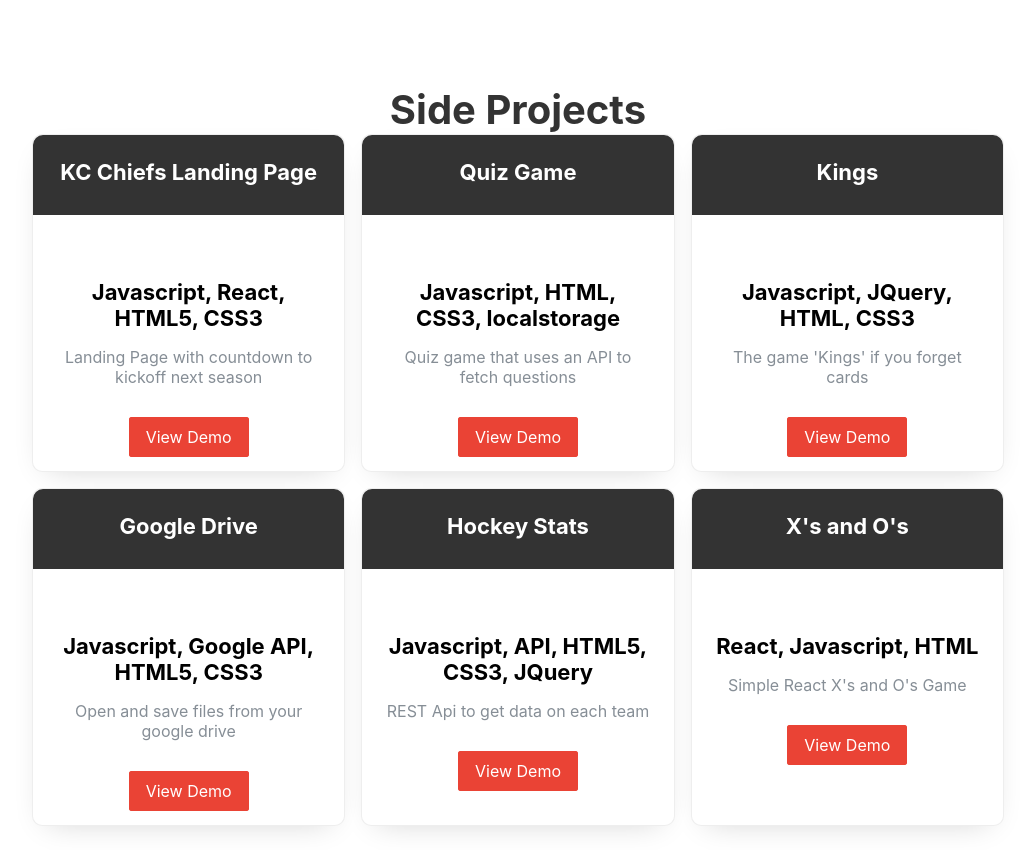
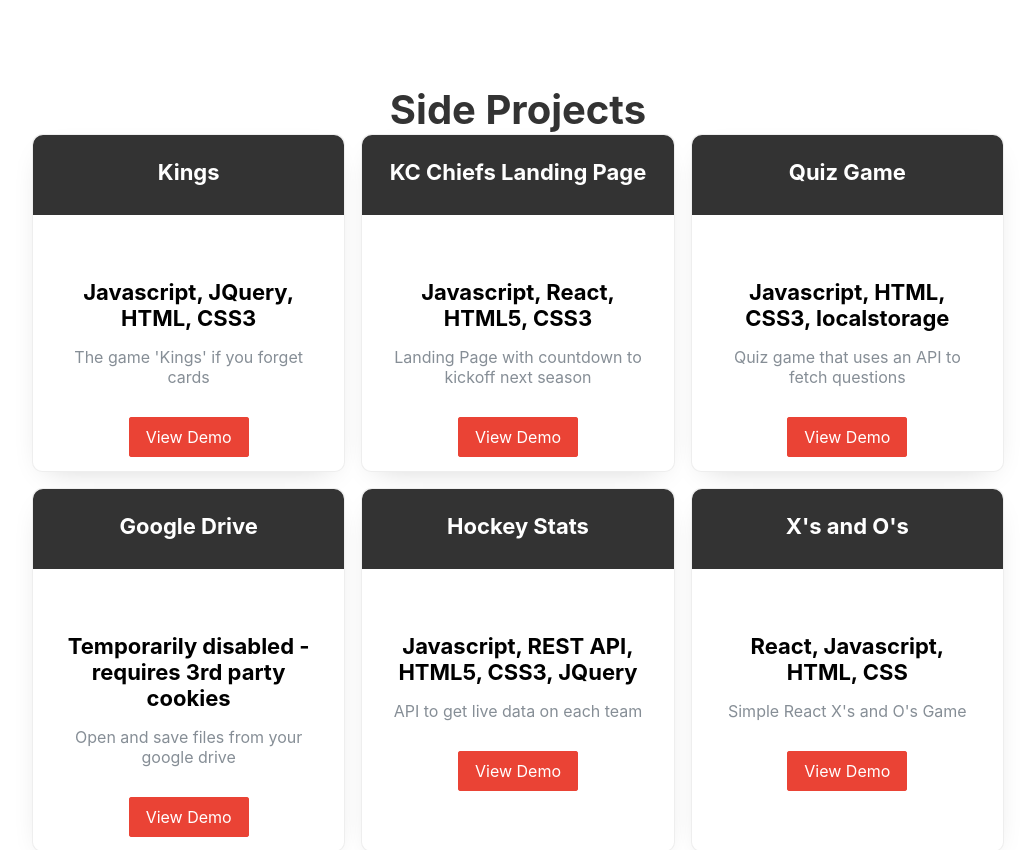
Before and after one commit to 7daytheory/portfolio, a React (Create React App) app: page / in a window 1280 px wide. Shown: the part 1220-2070 px from the top of the page, without its empty margins (122-1157 px from the left). Built offline with nearby package versions, Linux system fonts and the light colour scheme; no server answers; what react-easy-emoji would draw is missing.

Commit message:
Temporarily took down google drive bc it requires 3rd party software

```diff
--- a/src/content.js
+++ b/src/content.js
@@ -8,7 +8,7 @@ const banner = {
   username: "Matthew Lowe",
   title: "Hello, I'm Matthew",
   subTitle:
-    "A passionate Full Stack Software Developer who has experience building Web and PWA applications with HTML/CSS , JavaScript , React , PHP and some other cool libraries and frameworks.",
+    "A passionate Software Developer who has experience building Web and Mobile applications with HTML/CSS , JavaScript , React , PHP, and other cool libraries and frameworks.",
   resumeLink:
     "https://drive.google.com/file/d/1FP3l8Idg7Rgxj9OCuoyfPU1ce9XtTNnT/view?usp=sharing",
   displayBanner: true // Set false to hide this section, defaults to true
@@ -95,7 +95,14 @@ const educationInfo = {
 const sideProjects = {
   display: true, // Set false to hide this section, defaults to true
   projects: [
- {
+	  {
+      projectName: "Kings",
+      projectDesc: "The game 'Kings' if you forget cards",
+      projectType: "Javascript, JQuery, HTML, CSS3",
+      projectLink: "kings/index.html",
+      projectImage: null
+    },
+ 	{
       projectName: "KC Chiefs Landing Page",
       projectDesc: "Landing Page with countdown to kickoff next season",
       projectType: "Javascript, React, HTML5, CSS3",
@@ -109,31 +116,24 @@ const sideProjects = {
       projectLink: "quiz/index.html",
       projectImage: null
     },
-    {
-      projectName: "Kings",
-      projectDesc: "The game 'Kings' if you forget cards",
-      projectType: "Javascript, JQuery, HTML, CSS3",
-      projectLink: "kings/index.html",
-      projectImage: null
-    },
   {
       projectName: "Google Drive",
       projectDesc: "Open and save files from your google drive",
-      projectType: "Javascript, Google API, HTML5, CSS3",
-      projectLink: "googledrive/index.html",
+      projectType: "Temporarily disabled - requires 3rd party cookies",
+      projectLink: "#",
       projectImage: null
     },
     {
       projectName: "Hockey Stats",
-      projectDesc: "REST Api to get data on each team",
-      projectType: "Javascript, API, HTML5, CSS3, JQuery",
+      projectDesc: "API to get live data on each team",
+      projectType: "Javascript, REST API, HTML5, CSS3, JQuery",
       projectLink: "hockey/index.html",
       projectImage: null
     },
   {
       projectName: "X's and O's",
       projectDesc: "Simple React X's and O's Game",
-      projectType: "React, Javascript, HTML",
+      projectType: "React, Javascript, HTML, CSS",
       projectLink: "XsandOs/index.html",
       projectImage: null
     }
```
